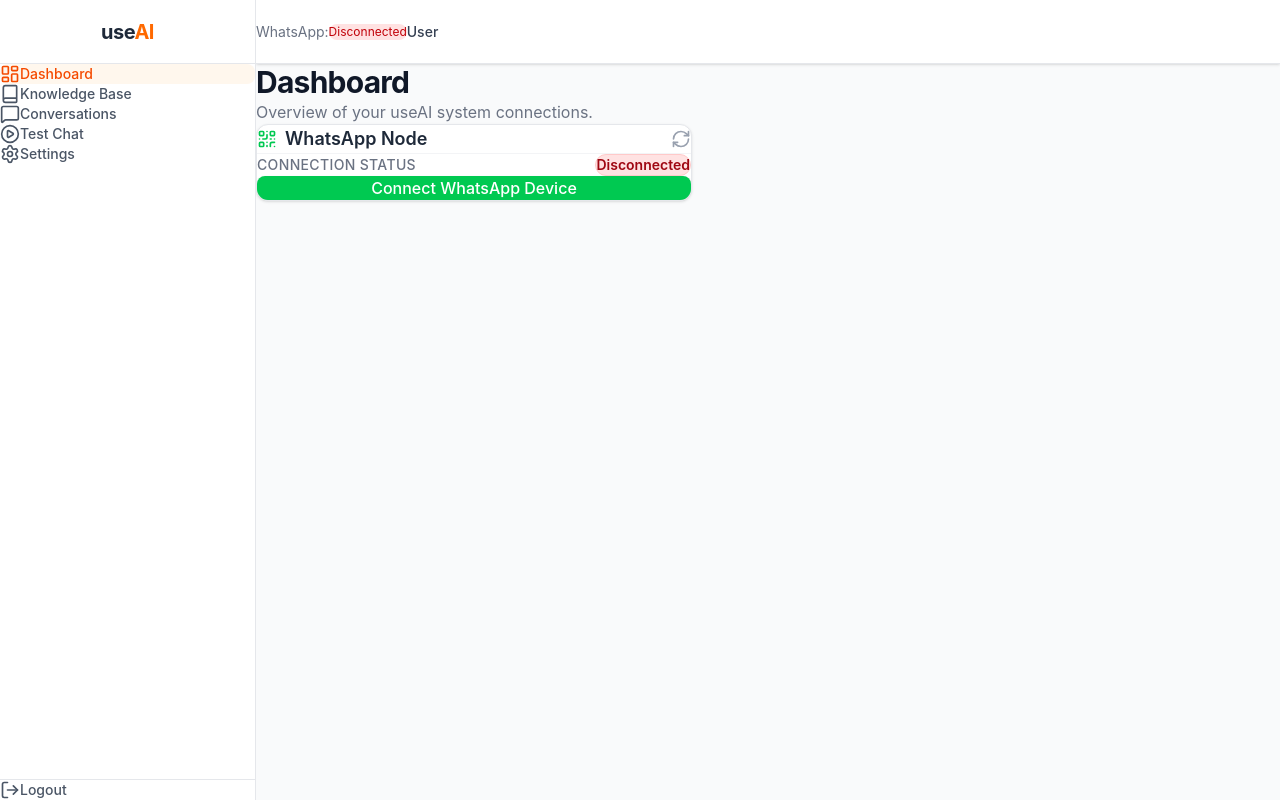
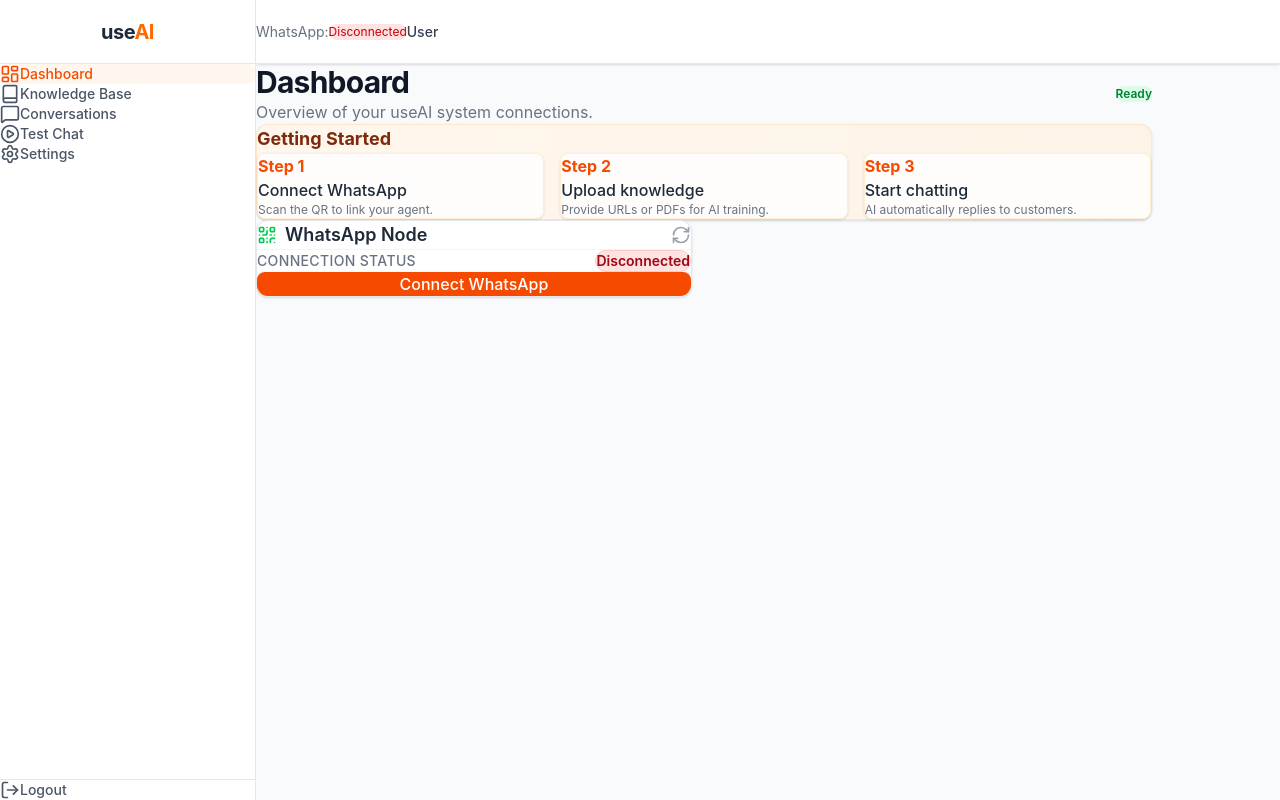
Before and after one commit to alpha2420/USE_AI, a Next.js app in the folder frontend/: page /dashboard in a window 1280 px wide. Built offline with nearby package versions, Linux system fonts and the light colour scheme; no server answers.

Commit message:
Stabilize MVP UX and flow according to requirements

```diff
--- a/frontend/src/app/dashboard/conversations/page.tsx
+++ b/frontend/src/app/dashboard/conversations/page.tsx
@@ -49,7 +49,7 @@
 
           {conversations?.length === 0 && (
             <div className="p-8 text-center text-sm text-gray-400">
-              No active conversations yet
+              No conversations yet
             </div>
           )}
 
--- a/frontend/src/app/dashboard/knowledge/page.tsx
+++ b/frontend/src/app/dashboard/knowledge/page.tsx
@@ -171,6 +171,11 @@
         </div>
 
       </div>
+
+      <div className="mt-12 text-center p-16 bg-gray-50 rounded-2xl border-2 border-dashed border-gray-200">
+        <h3 className="text-lg font-bold text-gray-900 mb-2">Upload your first document</h3>
+        <p className="text-gray-500">Your AI agent has no custom knowledge configured yet.</p>
+      </div>
     </div>
   );
 }
--- a/frontend/src/app/dashboard/page.tsx
+++ b/frontend/src/app/dashboard/page.tsx
@@ -4,7 +4,8 @@
 import api from '@/lib/api';
 import { useUser } from '@clerk/nextjs';
 import { RefreshCw, QrCode } from 'lucide-react';
-import { useState } from 'react';
+import { useState, useEffect } from 'react';
+import toast from 'react-hot-toast';
 
 export default function DashboardPage() {
   const { user } = useUser();
@@ -12,24 +13,65 @@
 
   const whatsappMutation = useMutation({
     mutationFn: () => api.post('/whatsapp/connect'),
-    onSuccess: () => setShowQR(true),
+    onSuccess: () => {
+      setShowQR(true);
+      toast.success('Connection request sent!');
+    },
+    onError: () => {
+      toast.error('Failed to request WhatsApp connection');
+    }
   });
 
   const { data: whatsappStatus, refetch } = useQuery({
     queryKey: ['whatsappStatus'],
     queryFn: () => api.get('/whatsapp/status').then(res => res.data),
-    refetchInterval: 5000,
+    refetchInterval: 2000,
   });
 
   const status = whatsappStatus?.status || 'unknown';
 
+  useEffect(() => {
+    if (status === 'connected') {
+      setShowQR(false);
+    }
+  }, [status]);
+
   return (
     <div className="space-y-6 animate-in slide-in-from-bottom-2 duration-500 fade-in">
-      <h1 className="text-3xl font-bold tracking-tight text-gray-900">Dashboard</h1>
-      <p className="text-gray-500">Overview of your useAI system connections.</p>
+      <div className="flex justify-between items-center">
+        <div>
+          <h1 className="text-3xl font-bold tracking-tight text-gray-900">Dashboard</h1>
+          <p className="text-gray-500">Overview of your useAI system connections.</p>
+        </div>
+        <div className="flex gap-2">
+          <span className="px-3 py-1 rounded-full text-xs font-semibold bg-green-100 text-green-700">Ready</span>
+          {/* <span className="px-3 py-1 rounded-full text-xs font-semibold bg-blue-100 text-blue-700">Training</span> */}
+        </div>
+      </div>
 
-      <div className="grid grid-cols-1 md:grid-cols-2 gap-6 mt-8">
+      {/* Onboarding Message */}
+      <div className="bg-gradient-to-r from-orange-50 to-orange-100/50 rounded-xl p-6 border border-orange-200/50 shadow-sm">
+        <h3 className="font-bold text-orange-900 mb-4 text-lg">Getting Started</h3>
+        <div className="grid grid-cols-1 md:grid-cols-3 gap-4">
+          <div className="bg-white/80 rounded-lg p-4 shadow-sm border border-orange-100">
+            <div className="text-orange-600 font-bold mb-1">Step 1</div>
+            <div className="text-gray-800 font-medium">Connect WhatsApp</div>
+            <div className="text-xs text-gray-500 mt-1">Scan the QR to link your agent.</div>
+          </div>
+          <div className="bg-white/80 rounded-lg p-4 shadow-sm border border-orange-100">
+            <div className="text-orange-600 font-bold mb-1">Step 2</div>
+            <div className="text-gray-800 font-medium">Upload knowledge</div>
+            <div className="text-xs text-gray-500 mt-1">Provide URLs or PDFs for AI training.</div>
+          </div>
+          <div className="bg-white/80 rounded-lg p-4 shadow-sm border border-orange-100">
+            <div className="text-orange-600 font-bold mb-1">Step 3</div>
+            <div className="text-gray-800 font-medium">Start chatting</div>
+            <div className="text-xs text-gray-500 mt-1">AI automatically replies to customers.</div>
+          </div>
+        </div>
+      </div>
 
+      <div className="grid grid-cols-1 md:grid-cols-2 gap-6 mt-4">
         {/* WhatsApp Connection Card */}
         <div className="bg-white rounded-xl shadow-sm border border-gray-200 overflow-hidden">
           <div className="p-6 border-b border-gray-100 flex justify-between items-center">
@@ -38,7 +80,7 @@
               WhatsApp Node
             </h3>
             <button onClick={() => refetch()} className="text-gray-400 hover:text-gray-600 transition-colors">
-              <RefreshCw className="w-5 h-5" />
+              <RefreshCw className={`w-5 h-5 ${whatsappMutation.isPending ? 'animate-spin' : ''}`} />
             </button>
           </div>
 
@@ -54,9 +96,9 @@
               <button
                 onClick={() => whatsappMutation.mutate()}
                 disabled={whatsappMutation.isPending}
-                className="w-full py-3 px-4 bg-green-500 hover:bg-green-600 active:bg-green-700 text-white font-medium rounded-lg shadow-sm transition-all flex items-center justify-center disabled:opacity-70 disabled:cursor-not-allowed"
+                className="w-full py-3 px-4 bg-orange-600 hover:bg-orange-700 active:bg-orange-800 text-white font-medium rounded-lg shadow-sm transition-all flex items-center justify-center disabled:opacity-70 disabled:cursor-not-allowed"
               >
-                {whatsappMutation.isPending ? 'Requesting Connection...' : 'Connect WhatsApp Device'}
+                {whatsappMutation.isPending ? 'Requesting Connection...' : 'Connect WhatsApp'}
               </button>
             )}
 
@@ -65,7 +107,6 @@
                 <p className="text-green-800 text-sm">Your proxy node is actively listening. Incoming messages will be automatically routed to your AI agent.</p>
               </div>
             )}
-
             {status === 'connecting' && (
               <div className="p-4 bg-yellow-50 rounded-lg border border-yellow-100 mt-4">
                 <p className="text-yellow-800 text-sm">Attempting to establish a stable websocket connection to WhatsApp...</p>
@@ -73,32 +114,25 @@
             )}
           </div>
         </div>
-
       </div>
 
       {/* QR Code Modal for Whatsapp */}
-      {showQR && whatsappMutation.data?.data?.qr && status === 'disconnected' && (
+      {showQR && whatsappMutation.data?.data?.qr && status !== 'connected' && (
         <div className="fixed inset-0 z-50 flex items-center justify-center bg-gray-900/60 backdrop-blur-sm p-4 animate-in fade-in duration-200">
           <div className="bg-white rounded-2xl shadow-xl max-w-sm w-full overflow-hidden animate-in zoom-in-95 duration-200">
             <div className="p-6 text-center">
               <h3 className="text-lg font-bold text-gray-900 mb-2">Scan to Link Device</h3>
               <p className="text-sm text-gray-500 mb-6">Open WhatsApp on your phone &gt; Linked Devices &gt; Link a Device. Point your camera at this QR code.</p>
-
               <div className="bg-gray-50 p-4 rounded-xl inline-block border border-gray-100">
                 <img src={whatsappMutation.data.data.qr} alt="WhatsApp QR Code" className="w-56 h-56 mx-auto mix-blend-multiply" />
               </div>
-
-              <button
-                onClick={() => setShowQR(false)}
-                className="mt-6 w-full py-2.5 px-4 bg-gray-100 hover:bg-gray-200 text-gray-800 font-medium rounded-lg transition-colors"
-              >
+              <button onClick={() => setShowQR(false)} className="mt-6 w-full py-2.5 px-4 bg-gray-100 hover:bg-gray-200 text-gray-800 font-medium rounded-lg transition-colors">
                 Cancel
               </button>
             </div>
           </div>
         </div>
       )}
-
     </div>
   );
 }
--- a/frontend/src/app/page.tsx
+++ b/frontend/src/app/page.tsx
@@ -195,7 +195,7 @@
       </div>
 
       {/* wa float */}
-      <Link href="/dashboard" className="wa-float" style={{textDecoration: 'none', display: 'flex', alignItems: 'center', justifyContent: 'center'}}>💬</Link>
+      <Link href="/signup" className="wa-float" style={{textDecoration: 'none', display: 'flex', alignItems: 'center', justifyContent: 'center'}}>💬</Link>
 
       {/* ══ NAV ════════════════════════════════════════════ */}
       <nav>
--- a/frontend/src/lib/api.ts
+++ b/frontend/src/lib/api.ts
@@ -2,6 +2,7 @@
 
 export const api = axios.create({
   baseURL: '/api/proxy',
+  withCredentials: true,
 });
 
 export const setApiToken = (token: string | null) => {
--- a/frontend/src/middleware.ts
+++ b/frontend/src/middleware.ts
@@ -1,10 +1,20 @@
 import { clerkMiddleware, createRouteMatcher } from '@clerk/nextjs/server';
+import { NextResponse } from 'next/server';
 
-const isProtectedRoute = createRouteMatcher(['/dashboard(.*)']);
+const isProtectedRoute = createRouteMatcher([
+  '/dashboard(.*)',
+  '/knowledge(.*)',
+  '/conversations(.*)',
+  '/test-chat(.*)',
+  '/settings(.*)',
+]);
 
 export default clerkMiddleware(async (auth, req) => {
   if (isProtectedRoute(req)) {
-    await auth.protect();
+    const session = await auth();
+    if (!session.userId) {
+      return NextResponse.redirect(new URL('/login', req.url));
+    }
   }
 });
 
```
